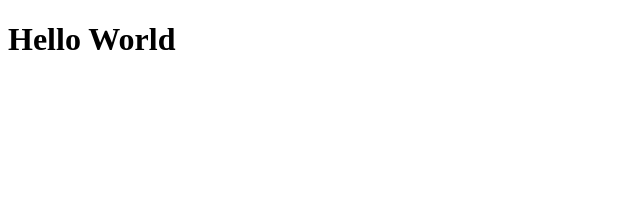
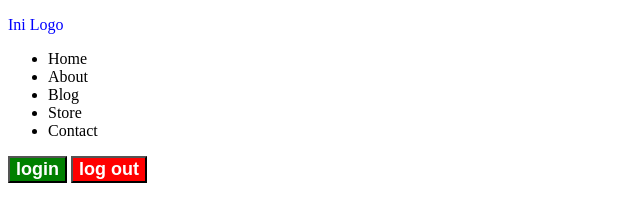
Before and after one commit to luaygitaris/website-sederhana, a website: page index.html in a window 1280 px wide. Shown: the whole page, without its empty margins (0-640 px from the left). Drawn offline with Linux system fonts and the light colour scheme.

Commit message:
perubahan

```diff
--- a/index.html
+++ b/index.html
@@ -4,8 +4,24 @@
   <meta charset="UTF-8">
   <meta name="viewport" content="width=device-width, initial-scale=1.0">
   <title>Document</title>
+  <link rel="stylesheet" href="style.css">
 </head>
 <body>
-  <h1>Hello World</h1>
+  <!-- Ini Navigasi -->
+   <div>
+    <p>Ini Logo</p>
+    <ul>
+      <li>Home</li>
+      <li>About</li>
+      <li>Blog</li>
+      <li>Store</li>
+      <li>Contact</li>
+    </ul>
+    <div>
+      <button class="login-aja">login</button>
+      <button class="logout-bang">log out</button>
+    </div>
+   </div>
+   <!-- Nabigasi berakhir -->
 </body>
 </html>
--- /dev/null
+++ b/style.css
@@ -0,0 +1,15 @@
+p {
+    color: blue
+}
+.login-aja {
+    background: green;
+    color: white;
+    font-size: 18px;
+    font-weight: bold;
+}
+.logout-bang {
+    background: red;
+    color: white;
+    font-size: 18px;
+    font-weight: bold;
+}
```
